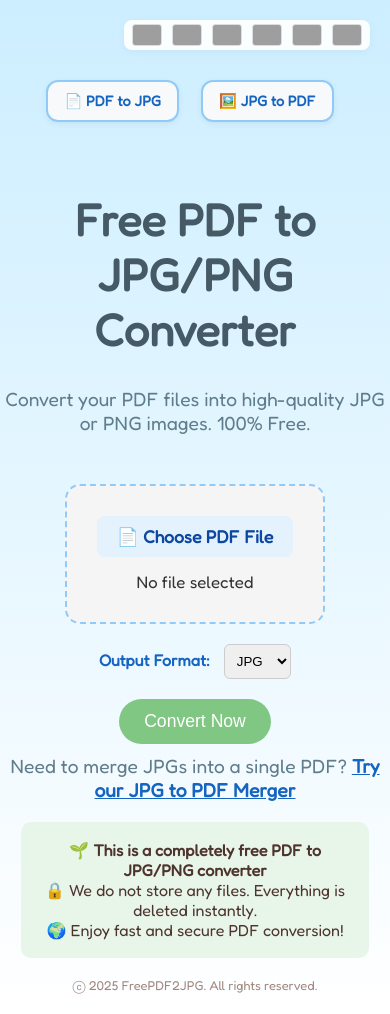
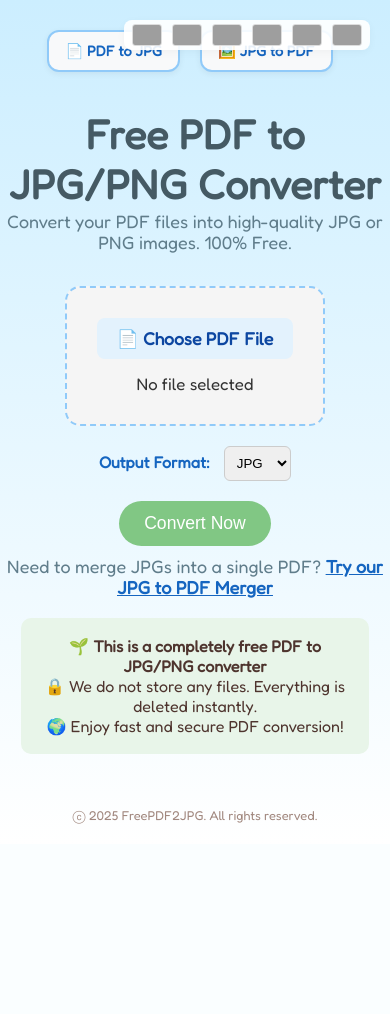
Before and after one commit to SuperB747/pdf2jpg-app, a Flask app: page / in a window 390 px wide. After the commit the page ends 824 px from the top, so only its background shows below. Run offline with Flask 3, Linux system fonts and the light colour scheme; grey boxes are pictures that could not be loaded.

Commit message:
optimizing for mobile view

```diff
--- a/templates/index.html
+++ b/templates/index.html
@@ -60,16 +60,19 @@
       min-height: 100vh;
     }
     header {
-      margin-top: 40px;
+      margin-top: 10px;
       text-align: center;
     }
     h1 {
-      font-size: 2.8em;
+      font-size: 2.55em;
       color: #455a64;
+      margin-bottom: 2px;
     }
     p {
-      font-size: 1.2em;
+      font-size: 1.12em;
       color: #607d8b;
+      margin-top: 0px;
+      margin-bottom: 3px;
     }
     .lang-switcher {
       position: fixed;
@@ -182,7 +185,7 @@
   </style>
 </head>
 <body>
-  <div style="margin-top: 80px; display: flex; justify-content: center; gap: 12px; flex-wrap: wrap;">
+  <div style="margin-top: 30px; margin-bottom: 0px; display: flex; justify-content: center; gap: 10px; flex-wrap: wrap;">
     <a href="/" class="menu-button">📄 PDF to JPG</a>
     <a href="/jpg-to-pdf" class="menu-button">🖼️ JPG to PDF</a>
   </div>
```
Also changed, not shown: 1 other file.
